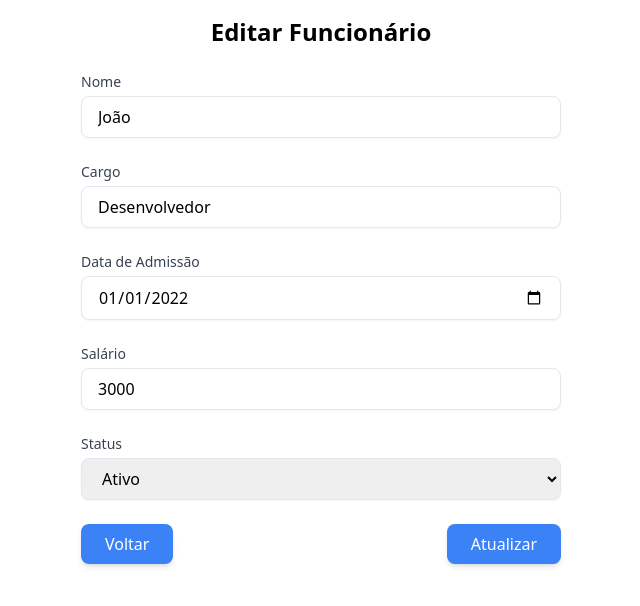
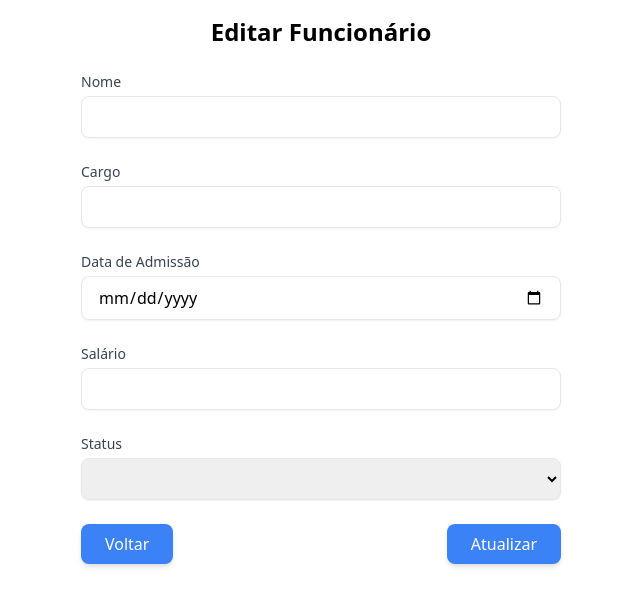
Before and after one commit to theus26/Front-Management, an Angular app: page /edit/1 in a window 1280 px wide. Shown: the top 606 px of the page, without its empty margins (319-959 px from the left). Built offline with nearby package versions, Linux system fonts and the light colour scheme.

Commit message:
Refactor(Integration) started integration with api

```diff
--- a/package.json
+++ b/package.json
@@ -20,6 +20,7 @@
     "@angular/router": "^17.3.0",
     "@fortawesome/fontawesome-free": "^6.7.2",
     "@types/jspdf": "^1.3.3",
+    "axios": "^1.7.9",
     "jspdf": "^2.5.2",
     "jspdf-autotable": "^3.8.4",
     "ngx-toastr": "^19.0.0",
--- a/src/app/components/employee-list/employee-list.component.html
+++ b/src/app/components/employee-list/employee-list.component.html
@@ -24,9 +24,9 @@
         <tr *ngFor="let employee of employees" class="border-b">
           <td class="py-2 px-4 text-sm">{{ employee.name }}</td>
           <td class="py-2 px-4 text-sm">{{ employee.position }}</td>
-          <td class="py-2 px-4 text-sm">{{ employee.Date }}</td>
-          <td class="py-2 px-4 text-sm">{{ employee.salario | currency }}</td>
-          <td class="py-2 px-4 text-sm">{{ employee.status }}</td>
+          <td class="py-2 px-4 text-sm">{{  employee.admissionDate | date: 'dd/MM/yyyy' }}</td>
+          <td class="py-2 px-4 text-sm">{{ employee.wage| currency }}</td>
+          <td class="py-2 px-4 text-sm">{{ employee.isActive == true ? "Ativo" : "Desativado" }}</td>
           <td class="py-2 px-4 flex gap-4">
             <button
             (click)="viewDetails(employee.id)"
--- /dev/null
+++ b/src/app/interfaces/management.ts
@@ -0,0 +1,31 @@
+export interface Employees {
+  id: string;
+  name: string;
+  position: string;
+  admissionDate: string;
+  wage: number;
+  isActive: boolean;
+  vacationRecords: VacationRecord[];
+}
+
+export interface CreateEmployee {
+  name: string;
+  position: string;
+  admissionDate: string;
+  wage: number;
+  isActive: boolean;
+}
+
+export interface VacationRecord {
+  vacationStartDate: string;
+  vacationEndDate: string;
+  vacationStatus: string;
+}
+
+export interface UpdateEmployee {
+  name: string;
+  position: string;
+  Date: string;
+  wage: number;
+  status: boolean;
+}
--- a/src/app/pages/employee-details/employee-details.component.html
+++ b/src/app/pages/employee-details/employee-details.component.html
@@ -27,9 +27,9 @@
           <td class="py-2 px-4 text-sm">{{ employee.id }}</td>
           <td class="py-2 px-4 text-sm">{{ employee.name }}</td>
           <td class="py-2 px-4 text-sm">{{ employee.position }}</td>
-          <td class="py-2 px-4 text-sm">{{ employee.Date }}</td>
-          <td class="py-2 px-4 text-sm">{{ employee.salario | currency }}</td>
-          <td class="py-2 px-4 text-sm">{{ employee.status }}</td>
+          <td class="py-2 px-4 text-sm">{{  employee.admissionDate | date: 'dd/MM/yyyy' }}</td>
+          <td class="py-2 px-4 text-sm">{{ employee.wage | currency }}</td>
+          <td class="py-2 px-4 text-sm">{{ employee.isActive == true ? "Ativo" : "Desativado" }}</td>
         </tr>
       </tbody>
     </table>
--- a/src/app/pages/employee-details/employee-details.component.ts
+++ b/src/app/pages/employee-details/employee-details.component.ts
@@ -21,7 +21,7 @@ export class EmployeeDetailsComponent implements OnInit {
   ) {}
 
   ngOnInit(): void {
-    const id = Number(this.route.snapshot.paramMap.get('id'));
+    const id = this.route.snapshot.paramMap.get('id');
     this.employee = this.employeeService.getEmployeeById(id);
   }
   generateReport() {
--- a/src/app/pages/register-user/register-user.component.html
+++ b/src/app/pages/register-user/register-user.component.html
@@ -5,10 +5,10 @@
     </h1>
 
     <div>
-      <label for="nome" class="block text-sm font-medium text-gray-700">Nome</label>
+      <label for="name" class="block text-sm font-medium text-gray-700">Nome</label>
       <input
-        id="nome"
-        name="nome"
+        id="name"
+        name="name"
         type="text"
         [(ngModel)]="employee.name"
         required
@@ -17,10 +17,10 @@
     </div>
 
     <div>
-      <label for="cargo" class="block text-sm font-medium text-gray-700">Cargo</label>
+      <label for="position" class="block text-sm font-medium text-gray-700">Cargo</label>
       <input
-        id="cargo"
-        name="cargo"
+        id="position"
+        name="position"
         type="text"
         [(ngModel)]="employee.position"
         required
@@ -29,24 +29,24 @@
     </div>
 
     <div>
-      <label for="dataAdmissao" class="block text-sm font-medium text-gray-700">Data de Admissão</label>
+      <label for="admissionDate" class="block text-sm font-medium text-gray-700">Data de Admissão</label>
       <input
-        id="dataAdmissao"
-        name="dataAdmissao"
+        id="admissionDate"
+        name="admissionDate"
         type="date"
-        [(ngModel)]="employee.Date"
+        [(ngModel)]="employee.admissionDate"
         required
         class="mt-1 block w-full px-4 py-2 border rounded-lg shadow-sm focus:outline-none focus:ring-2 focus:ring-blue-500"
       />
     </div>
 
     <div>
-      <label for="salario" class="block text-sm font-medium text-gray-700">Salário</label>
+      <label for="wage" class="block text-sm font-medium text-gray-700">Salário</label>
       <input
-        id="salario"
-        name="salario"
+        id="wage"
+        name="wage"
         type="number"
-        [(ngModel)]="employee.salario"
+        [(ngModel)]="employee.wage"
         required
         step="0.01"
         class="mt-1 block w-full px-4 py-2 border rounded-lg shadow-sm focus:outline-none focus:ring-2 focus:ring-blue-500"
@@ -54,11 +54,11 @@
     </div>
 
     <div>
-      <label for="status" class="block text-sm font-medium text-gray-700">Status</label>
+      <label for="isActive" class="block text-sm font-medium text-gray-700">Status</label>
       <select
-        id="status"
-        name="status"
-        [(ngModel)]="employee.status"
+        id="isActive"
+        name="isActive"
+        [(ngModel)]="employee.isActive"
         required
         class="mt-1 block w-full px-4 py-2 border rounded-lg shadow-sm focus:outline-none focus:ring-2 focus:ring-blue-500"
       >
--- a/src/app/pages/register-user/register-user.component.ts
+++ b/src/app/pages/register-user/register-user.component.ts
@@ -3,6 +3,7 @@ import { ActivatedRoute, Router } from '@angular/router';
 import { EmployeeService } from '../../services/employee.service';
 import { NgForm } from '@angular/forms';
 import { FormsModule } from '@angular/forms';
+import { CreateEmployee } from '../../interfaces/management';
 
 @Component({
   selector: 'app-register-user',
@@ -15,10 +16,17 @@ export class RegisterUserComponent implements OnInit {
   employee: any = {
     id: null,
     name: '',
-    cargo: '',
-    Date: '',
-    salario: null,
-    status: 'ativo'
+    position: '',
+    admissionDate: '',
+    wage: null,
+    isActive: true,
+  };
+  createEmployee: CreateEmployee = {
+    name: '',
+    position: '',
+    admissionDate: '',
+    wage: 0,
+    isActive: true,
   };
   isEditMode: boolean = false;
 
@@ -32,13 +40,13 @@ export class RegisterUserComponent implements OnInit {
     const id = this.route.snapshot.paramMap.get('id');
     if (id) {
       this.isEditMode = true;
-      const newId = Number(id);
-      this.loadEmployee(newId);
+      this.loadEmployee(id);
     }
   }
 
-  loadEmployee(id: number) {
+  loadEmployee(id: string) {
     const employee = this.employeeService.getEmployeeById(id);
+    console.log(employee);
     if (employee) {
       this.employee = employee;
     }
@@ -48,9 +56,17 @@ export class RegisterUserComponent implements OnInit {
     if (this.isEditMode) {
       this.employeeService.updateEmployee(this.employee);
     } else {
-      this.employeeService.addEmployee(this.employee);
+      const formValues = cadastroForm.value;
+      formValues.isActive = formValues.isActive === "ativo";
+      this.createEmployee = {
+        ...formValues,
+        admissionDate: new Date(formValues.admissionDate).toISOString()
+      };
+
+      this.employeeService.addEmployee(this.createEmployee)
+        .then(() => this.router.navigate(['/']))
+        .catch(() => alert('Error registering user'));
     }
-    this.router.navigate(['/']);
   }
 
   back() {
--- /dev/null
+++ b/src/app/services/api/api.ts
@@ -0,0 +1,7 @@
+import axios from 'axios';
+
+const api = axios.create({
+  baseURL: 'https://localhost:7169',
+});
+
+export default api;
--- a/src/app/services/employee.service.ts
+++ b/src/app/services/employee.service.ts
@@ -1,24 +1,25 @@
 import { Injectable } from '@angular/core';
-
+import api from './api/api';
+import { Employees, CreateEmployee, UpdateEmployee, VacationRecord } from '../interfaces/management';
 @Injectable({
   providedIn: 'root',
 })
 export class EmployeeService {
-  private employees = [
-    { id: 1, name: 'João', position: 'Desenvolvedor', Date: '2022-01-01', salario: 3000, status: 'ativo' },
-    { id: 2, name: 'Maria', position: 'Desenvolvedor', Date: '2022-01-01', salario: 3000, status: 'ativo' },];
+  private employees: Employees[] = [];
 
-  getEmployees() {
-    return this.employees.filter((employee) => employee.status === 'ativo');
+  async getEmployees(): Promise<Employees[]> {
+    const response = await api.get('/Employees/GetAllEmployees');
+    this.employees = response.data;
+    return this.employees;
   }
 
-  getEmployeeById(id: number) {
+  getEmployeeById(id: string | null) {
     return this.employees.find((employee) => employee.id === id);
   }
 
-  addEmployee(employee: any) {
-    const newId = (this.employees.length + 1).toString();
-    this.employees.push({ ...employee, id: newId });
+  async addEmployee(employee: CreateEmployee) {
+    const response = await api.post('/Employees/CreateEmployee', employee);
+    return response.data;
   }
 
   updateEmployee(updatedEmployee: any) {
@@ -28,7 +29,7 @@ export class EmployeeService {
     }
   }
 
-  deleteEmployee(id: number): void {
-    this.employees = this.employees.filter(employee => employee.id !== id);
+  async deleteEmployee(employeeId: string): Promise<void> {
+     await api.delete('/Employees/DeleteEmployee', { params: { employeeId}});
   }
 }
```
Also changed, not shown: src/app/components/employee-list/employee-list.component.ts (+28 -16 lines), 1 other file (tests, documents, lock files or other folders).
